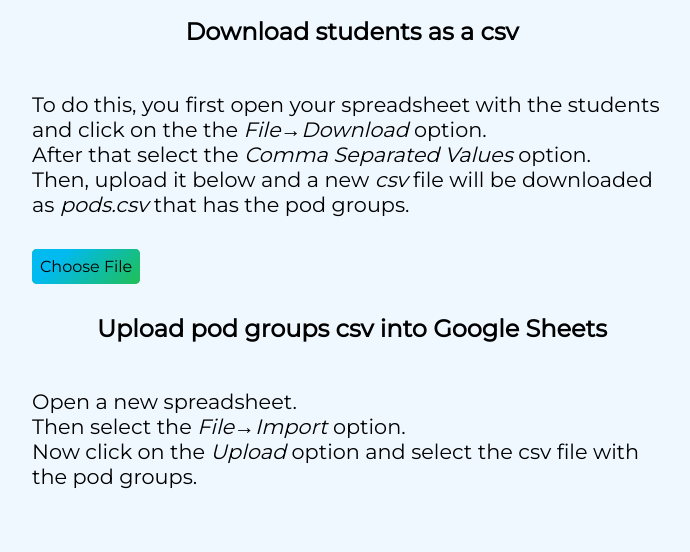
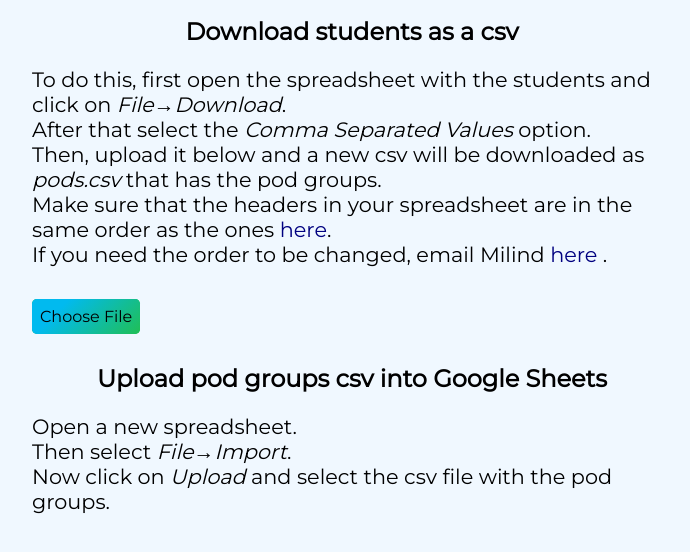
Before and after one commit to milind-u/mvhspods, a plain HTML site: page docs/index.html in a window 1280 px wide. Shown: the part 48-600 px from the top of the page, without its empty margins (288-978 px from the left). Drawn offline with Linux system fonts and the light colour scheme; no server answers.

Commit message:
Improve website

```diff
--- a/docs/index.html
+++ b/docs/index.html
@@ -9,13 +9,19 @@
     <script src="wasm_exec.js"></script>
     <script src="mvhspods.js"></script>
   </head>
-  <body markdown="1">
+  <body>
     <h1>Mvhspods</h1>
     <h2>Download students as a csv</h2>
     <p>
-      To do this, you first open your spreadsheet with the students and click on the the <i>File</i>&rarr;<i>Download</i> option.
-      After that select the <i>Comma Separated Values</i> option.
-      Then, upload it below and a new <i>csv</i> file will be downloaded as <i>pods.csv</i> that has the pod groups.
+      To do this, first open the spreadsheet with the students and click on <i>File</i>&rarr;<i>Download</i>.<br>
+      After that select the <i>Comma Separated Values</i> option.<br>
+      Then, upload it below and a new csv will be downloaded as <i>pods.csv</i> that has the pod groups.<br>
+      Make sure that the headers in your spreadsheet are in the same order as the ones <a
+            href="https://docs.google.com/spreadsheets/d/1StKfSAsNfFN2W7ttlXoz7FIpdhhwLUiz-Vm7M8OzZkk/edit?usp=sharing">here</a>.<br>
+      If you need the order to be changed, email Milind <a href="mailto: 100025276@mvla.net?subject=Mvhspods"
+                                                           target="_blank">
+      here
+    </a>.
     </p>
     <br>
     <input type="file" id="students" accept="text/csv" onchange="doMakePods()" hidden>
@@ -24,9 +30,9 @@
     <br>
     <h2>Upload pod groups csv into Google Sheets</h2>
     <p>
-      Open a new spreadsheet.
-      Then select the <i>File<i>&rarr;</i>Import</i> option.
-      Now click on the <i>Upload</i> option and select the csv file with the pod groups.
+      Open a new spreadsheet.<br>
+      Then select <i>File<i>&rarr;</i>Import</i>.<br>
+      Now click on <i>Upload</i> and select the csv file with the pod groups.
     </p>
   </body>
 </html>
--- a/docs/mvhspods.css
+++ b/docs/mvhspods.css
@@ -56,10 +56,22 @@ h1 {
 body {
   background-color: #F0F8FF;
   overflow-x: hidden;
-  margin-left:auto;margin-right:auto;width:40em;
+  margin-left: auto;
+  margin-right: auto;
+  width: 40em;
 }
 
 p {
-  white-space: pre-line;
   font-size: 1.3em;
 }
+
+a {
+  font-family: 'Montserrat', sans-serif;
+  text-decoration: none;
+  color: navy;
+}
+
+a:hover {
+  text-decoration: none;
+  color: blue;
+}
```
